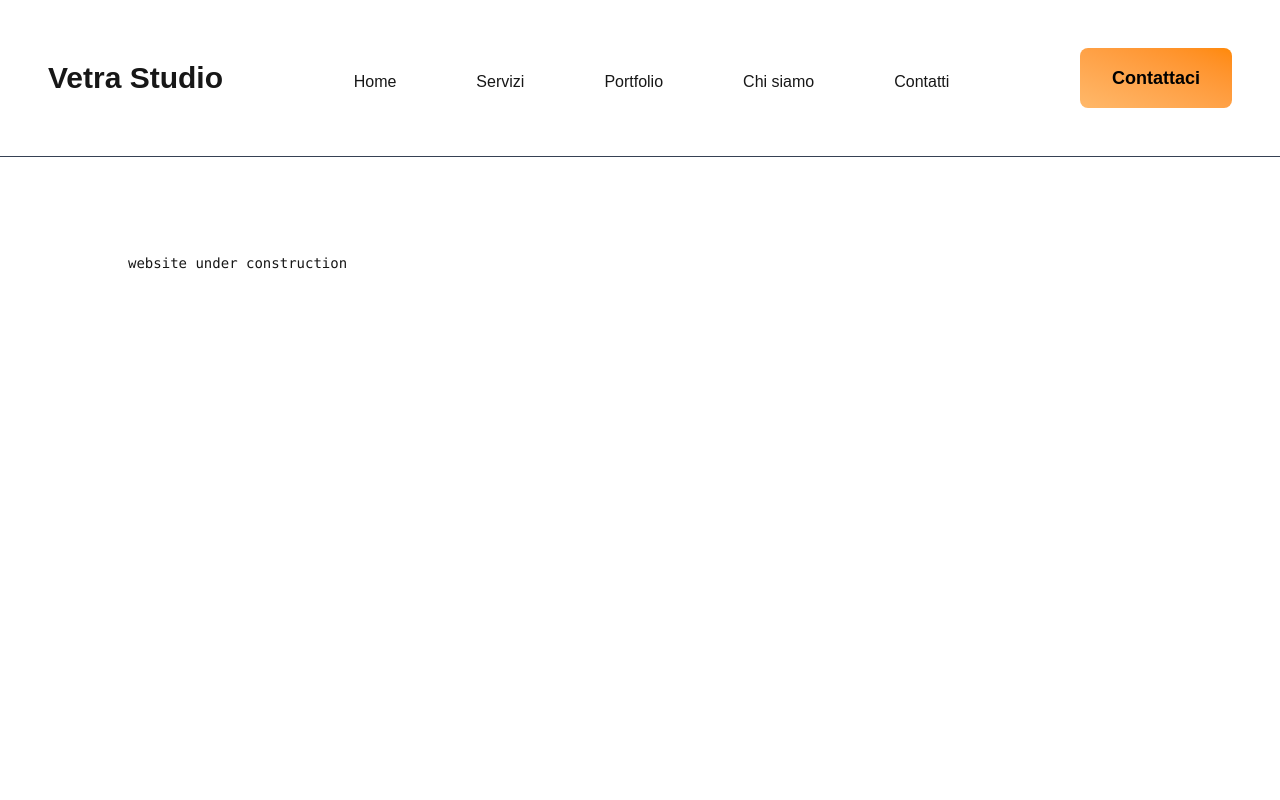
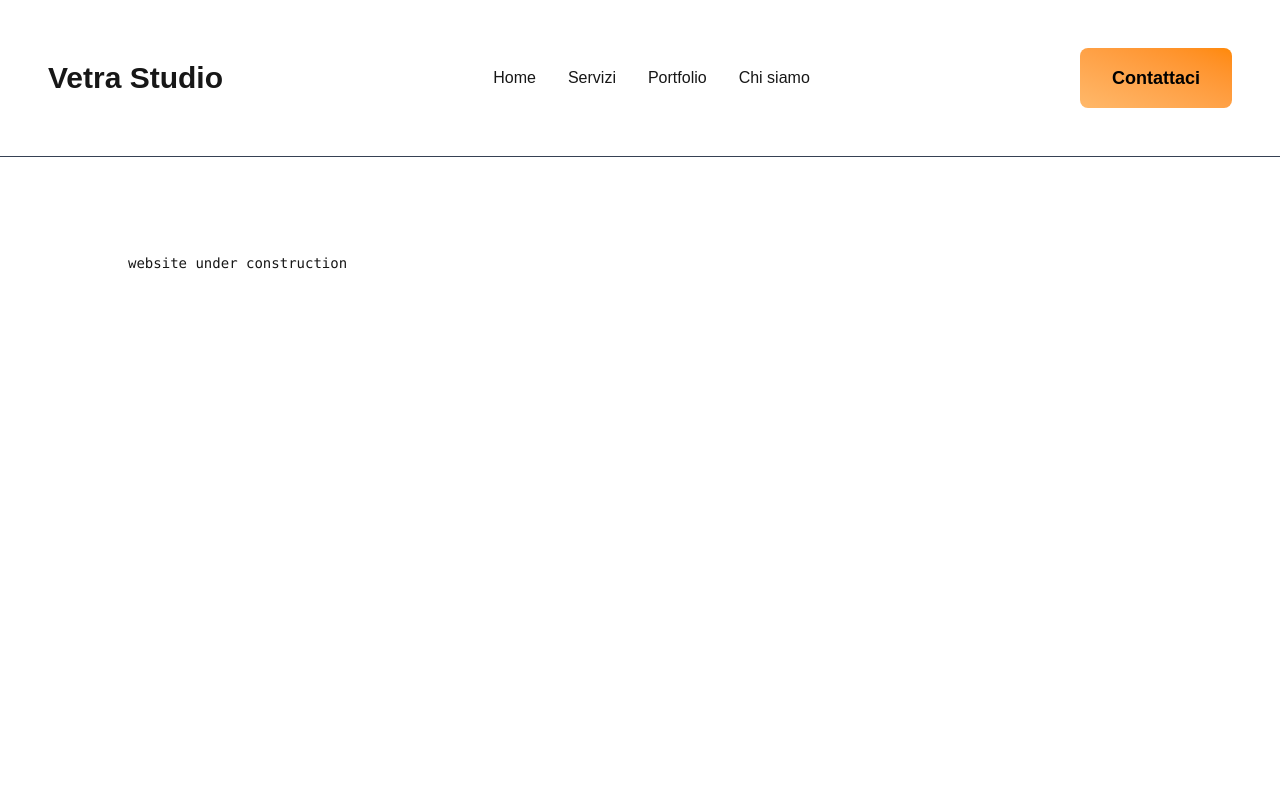
Before and after one commit to Vetra-Studio/website, a Next.js app: page / in a window 1280 px wide. Shown: the top 800 px of the page. Built offline with nearby package versions, Linux system fonts and the light colour scheme.

Commit message:
refactor(header): move navbar to separate component

```diff
--- a/components/Header.tsx
+++ b/components/Header.tsx
@@ -1,36 +1,10 @@
+import Navbar from "./Navbar";
+
 export default function Header() {
   return (
     <div className="flex items-center justify-between p-12 border-b border-gray-700">
       <h1 className="text-3xl font-bold">Vetra Studio</h1>
-      <div className="mt-2">
-        <ul className="flex space-x-20">
-          <li>
-            <a className="hover:underline hover:decoration-orange-500 hover:underline-offset-4 hover:cursor-pointer">
-              Home
-            </a>
-          </li>
-          <li>
-            <a className="hover:underline hover:decoration-orange-500 hover:underline-offset-4 hover:cursor-pointer">
-              Servizi
-            </a>
-          </li>
-          <li>
-            <a className="hover:underline hover:decoration-orange-500 hover:underline-offset-4 hover:cursor-pointer">
-              Portfolio
-            </a>
-          </li>
-          <li>
-            <a className="hover:underline hover:decoration-orange-500 hover:underline-offset-4 hover:cursor-pointer">
-              Chi siamo
-            </a>
-          </li>
-          <li>
-            <a className="hover:underline hover:decoration-orange-500 hover:underline-offset-4 hover:cursor-pointer">
-              Contatti
-            </a>
-          </li>
-        </ul>
-      </div>
+      <Navbar />
       <button className="bg-gradient-to-tr from-orange-300 to-orange-400 text-black font-bold py-4 px-8 rounded-lg text-lg">
         Contattaci
       </button>
--- /dev/null
+++ b/components/Navbar.tsx
@@ -0,0 +1,25 @@
+const navItems = [
+  { label: 'Home', href: '#home' },
+  { label: 'Servizi', href: '#servizi' },
+  { label: 'Portfolio', href: '#portfolio' },
+  { label: 'Chi siamo', href: '#chi-siamo' },
+];
+
+export default function Navbar() {
+  return (
+    <nav>
+      <ul className="flex space-x-8">
+        {navItems.map((item) => (
+          <li key={item.label}>
+            <a
+              href={item.href}
+              className="transition-colors hover:cursor-pointer hover:underline hover:decoration-orange-500 hover:underline-offset-4"
+            >
+              {item.label}
+            </a>
+          </li>
+        ))}
+      </ul>
+    </nav>
+  );
+}
```
